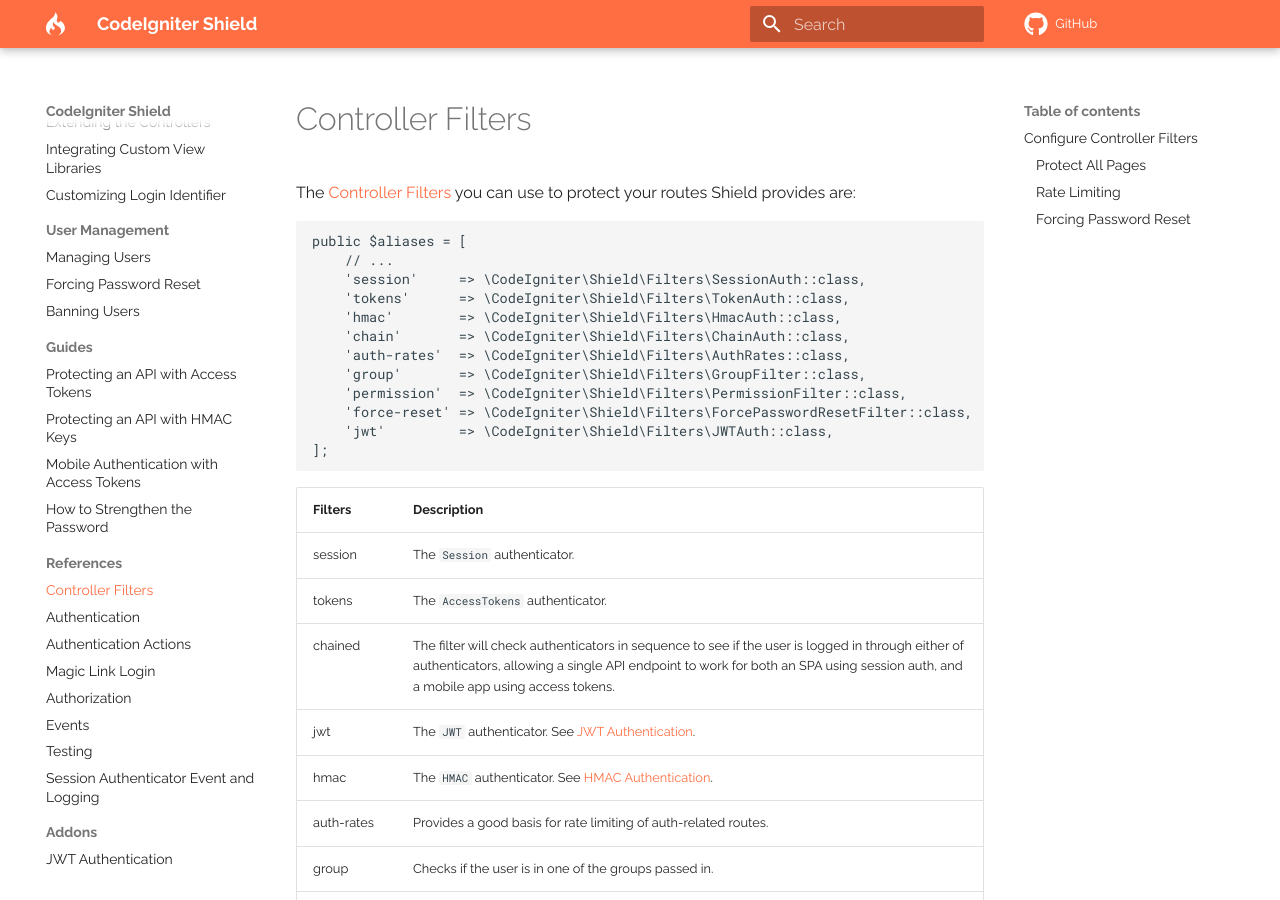
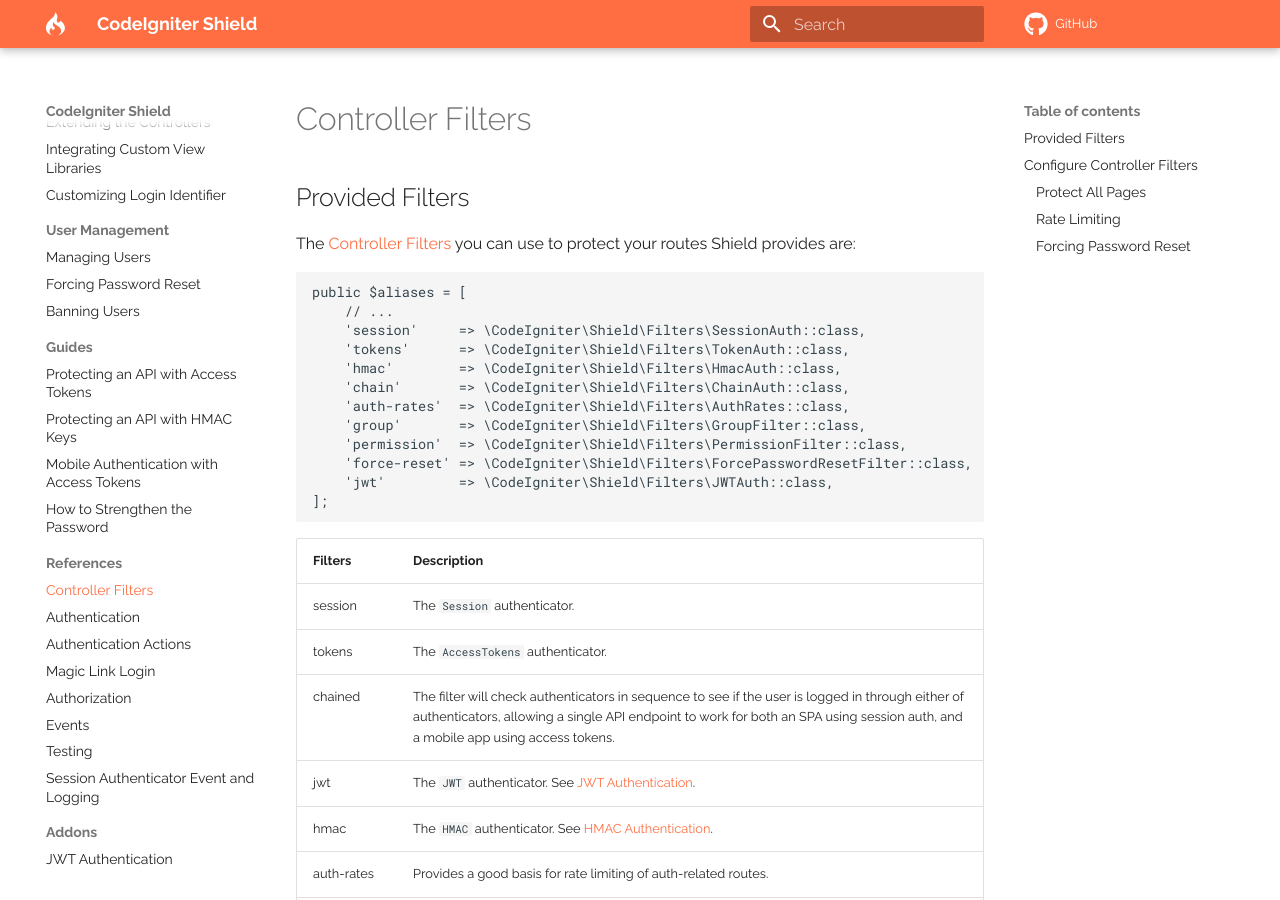
Before and after one commit to codeigniter4/shield, an MkDocs documentation site: the page built from docs/references/controller_filters.md, in a window 1280 px wide and 900 px high. Built offline with MkDocs 1.6.1 and Material for MkDocs 9.7.7, drawn with Linux system fonts in a browser that asks for light colours; comment, search, counter and statistics services are not loaded; a style sheet for code colours, icons or effects is not loaded.

Commit message:
docs: add section title

```diff
--- a/docs/references/controller_filters.md
+++ b/docs/references/controller_filters.md
@@ -1,4 +1,6 @@
 # Controller Filters
+
+## Provided Filters
 
 The [Controller Filters](https://codeigniter.com/user_guide/incoming/filters.html) you can use to protect your routes Shield provides are:
 
```
